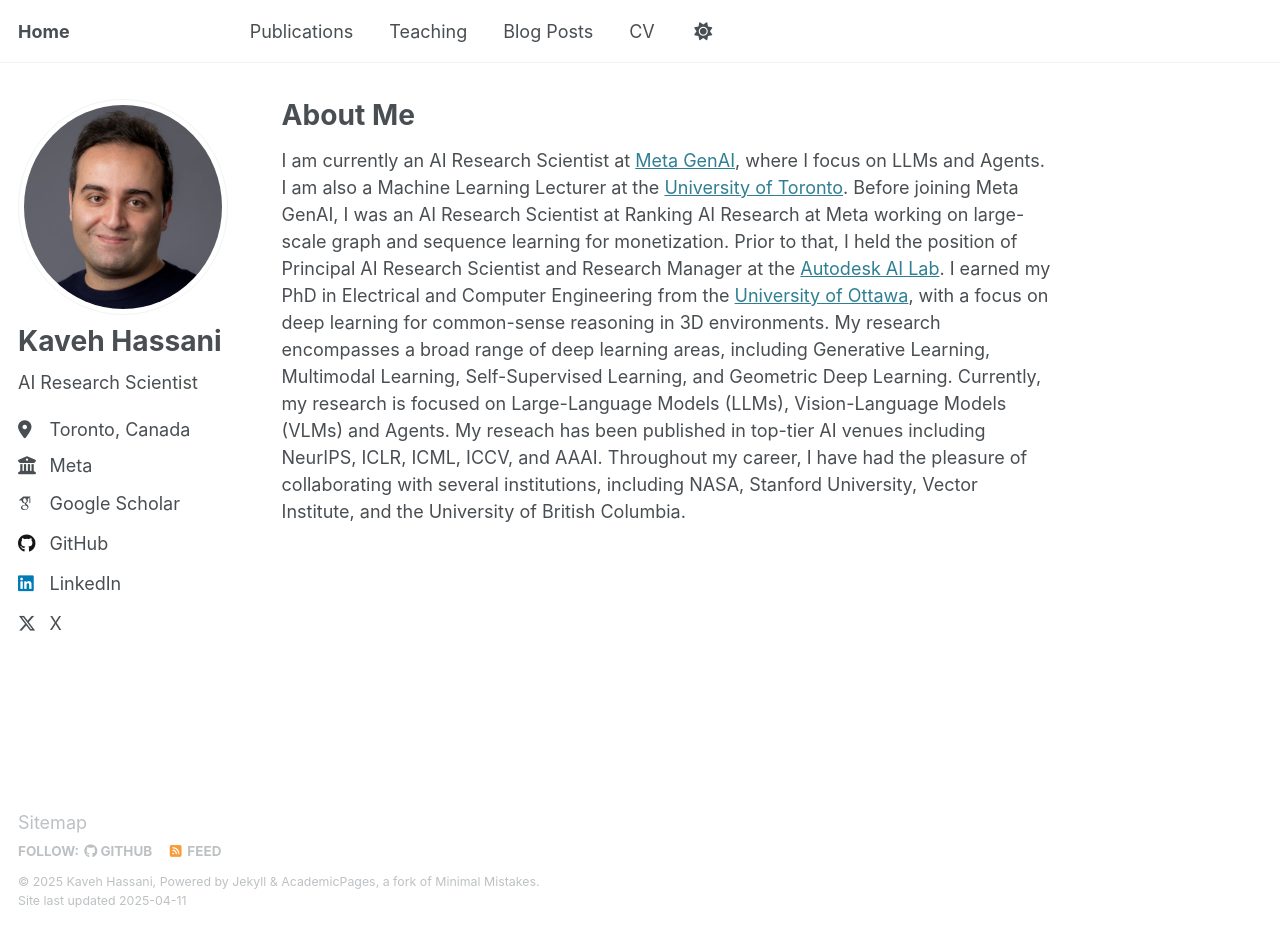
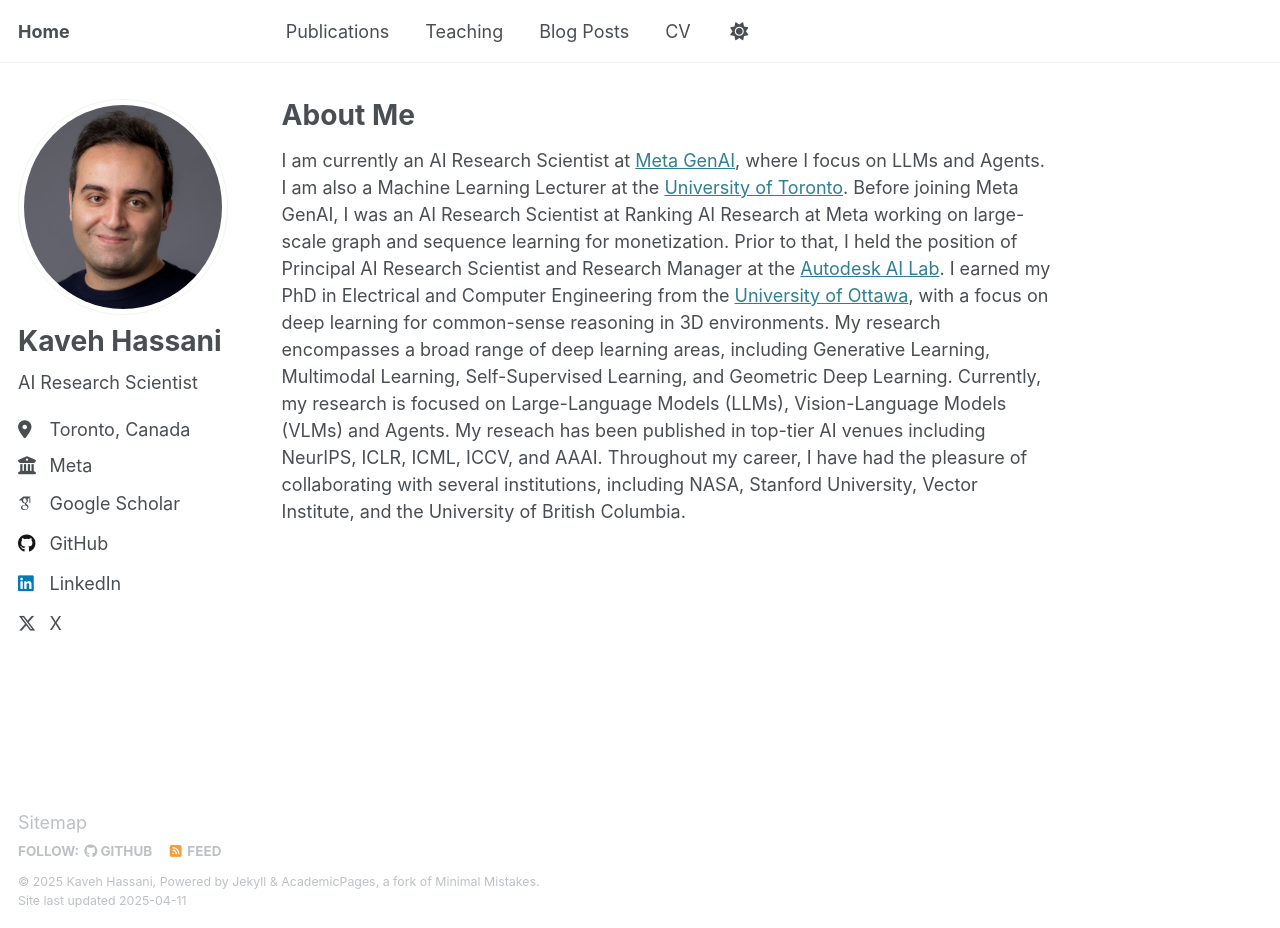
Before and after one commit to kavehhassani/kavehhassani.github.io, a Jekyll site: the page built from _pages/about.md, in a window 1280 px wide and 928 px high. Built offline with Jekyll 4.4.1, drawn with Linux system fonts in a browser that asks for light colours; some web fonts are replaced.

Commit message:
Update _masthead.scss

```diff
--- a/_sass/layout/_masthead.scss
+++ b/_sass/layout/_masthead.scss
@@ -61,7 +61,7 @@
   white-space: nowrap;
 
   &--lg {
-    padding-right: 8em;
+    padding-right: 10em;
     // padding-right: 2em;
     font-weight: 700;
   }
```
